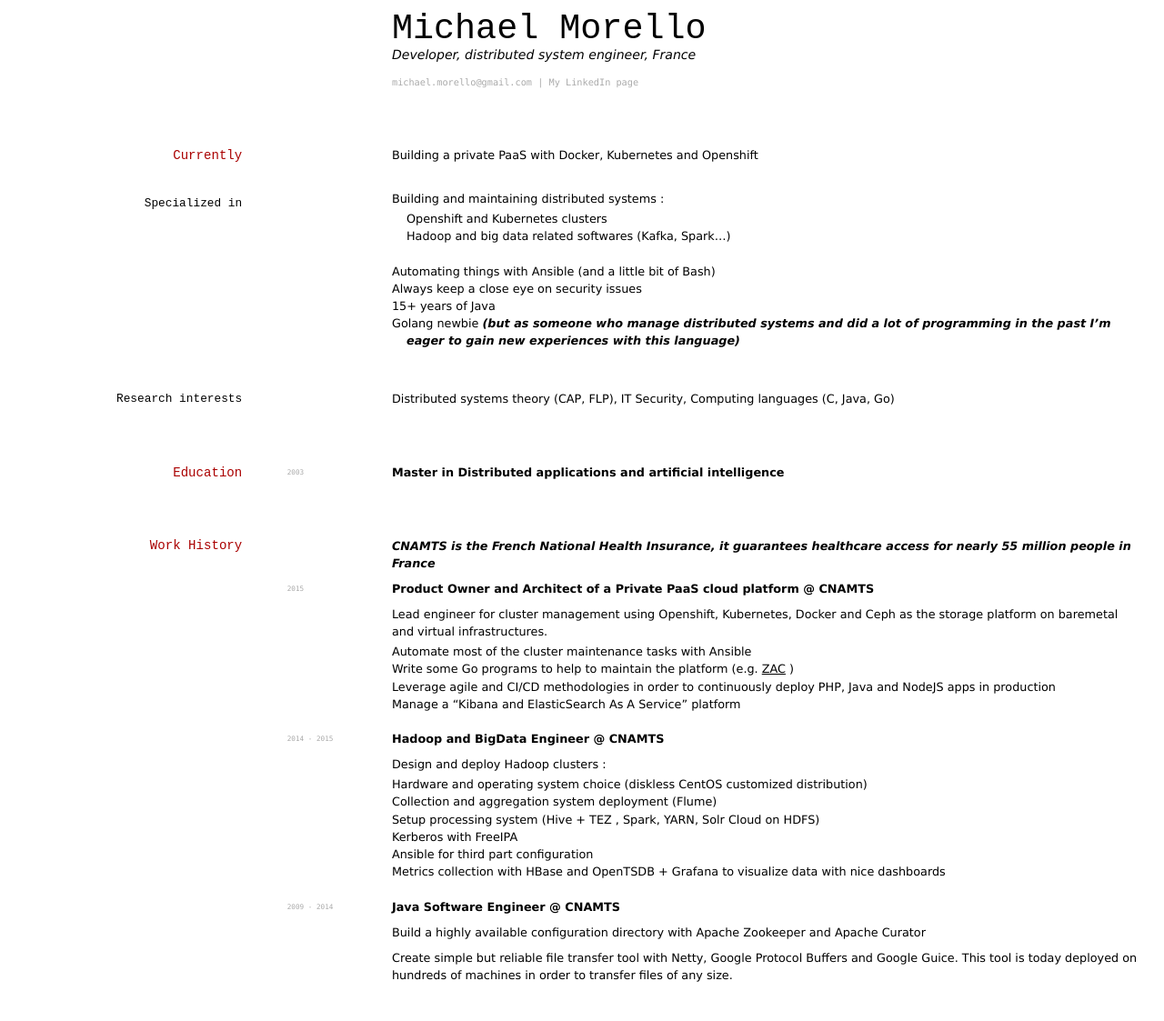
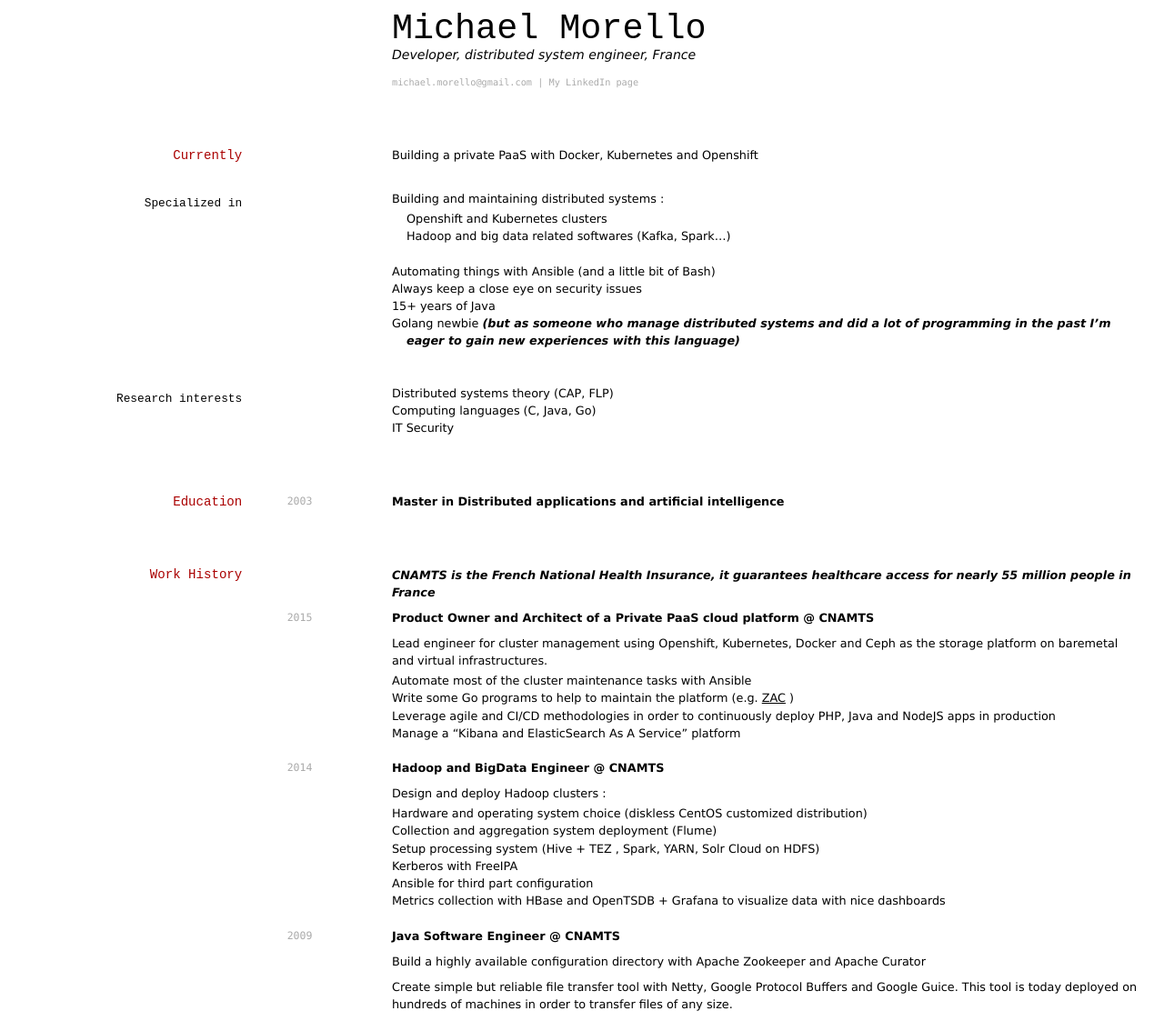
Before and after one commit to barkbay/barkbay.github.com, a Jekyll site: the page built from index.md, in a window 1280 px wide. Shown: the whole page at 91% size. Built offline with Jekyll 4.4.1, drawn with Linux system fonts in a browser that asks for light colours; before the commit the page ends 1091 px from its top, so only the background shows below that.

Commit message:
reorg Research interests

```diff
--- a/index.md
+++ b/index.md
@@ -27,7 +27,9 @@
 
 ### Research interests
 
-Distributed systems theory (CAP, FLP), IT Security, Computing languages (C, Java, Go)
+* Distributed systems theory (CAP, FLP)
+* Computing languages (C, Java, Go)
+* IT Security
 
 
 ## Education
@@ -49,7 +51,7 @@
 * Manage a "Kibana and ElasticSearch As A Service" platform
 
 
-`2014 - 2015`
+`2014`
 __Hadoop and BigData Engineer @ CNAMTS__
 
 Design and deploy Hadoop clusters :
@@ -60,7 +62,7 @@
 * Ansible for third part configuration
 * Metrics collection with HBase and OpenTSDB + Grafana to visualize data with nice dashboards
 
-`2009 - 2014`
+`2009`
 __Java Software Engineer @ CNAMTS__
 
 Build a highly available configuration directory with Apache Zookeeper and Apache Curator
--- a/media/cv-screen.css
+++ b/media/cv-screen.css
@@ -71,7 +71,7 @@
 
 code {
 	font: normal normal;
-	font-size: 60%;
+	font-size: 90%;
 	/*line-height: 1em;*/
 	font-family: Menlo,monospace,sans-serif;
 	color: #aaa;
```
